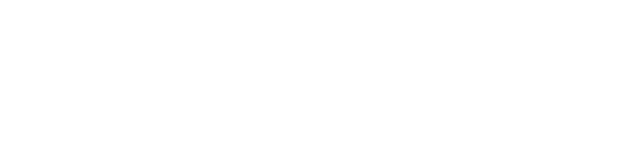
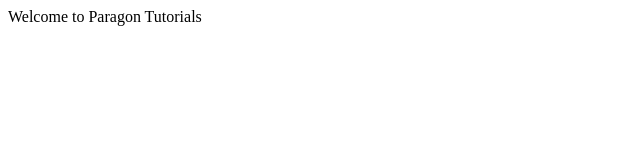
Before and after one commit to paragon-tutorials/webfront, a plain HTML site: page docs/index.html in a window 1280 px wide. Shown: the whole page, without its empty margins (0-640 px from the left). Drawn offline with Linux system fonts and the light colour scheme.

Commit message:
Update index.html

```diff
--- a/docs/index.html
+++ b/docs/index.html
@@ -2,9 +2,9 @@
 <head>
     <meta charset="UTF-8">
     <meta name="viewport" content="width=device-width, initial-scale=1.0">
-    <title>Document</title>
+    <title>Paragon Tutorials</title>
 </head>
 <body>
-
+    Welcome to Paragon Tutorials
 </body>
 </html>
```
